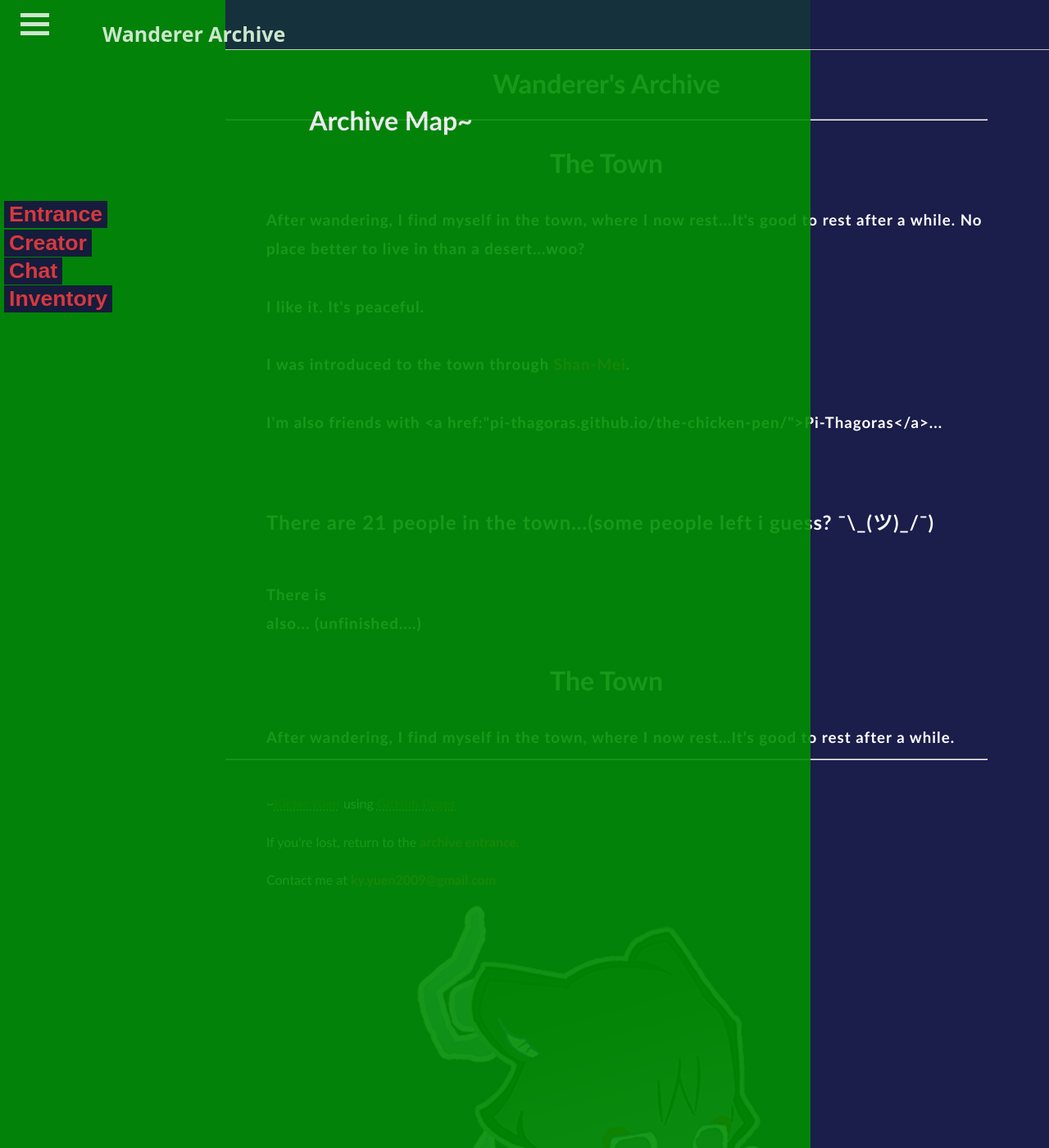
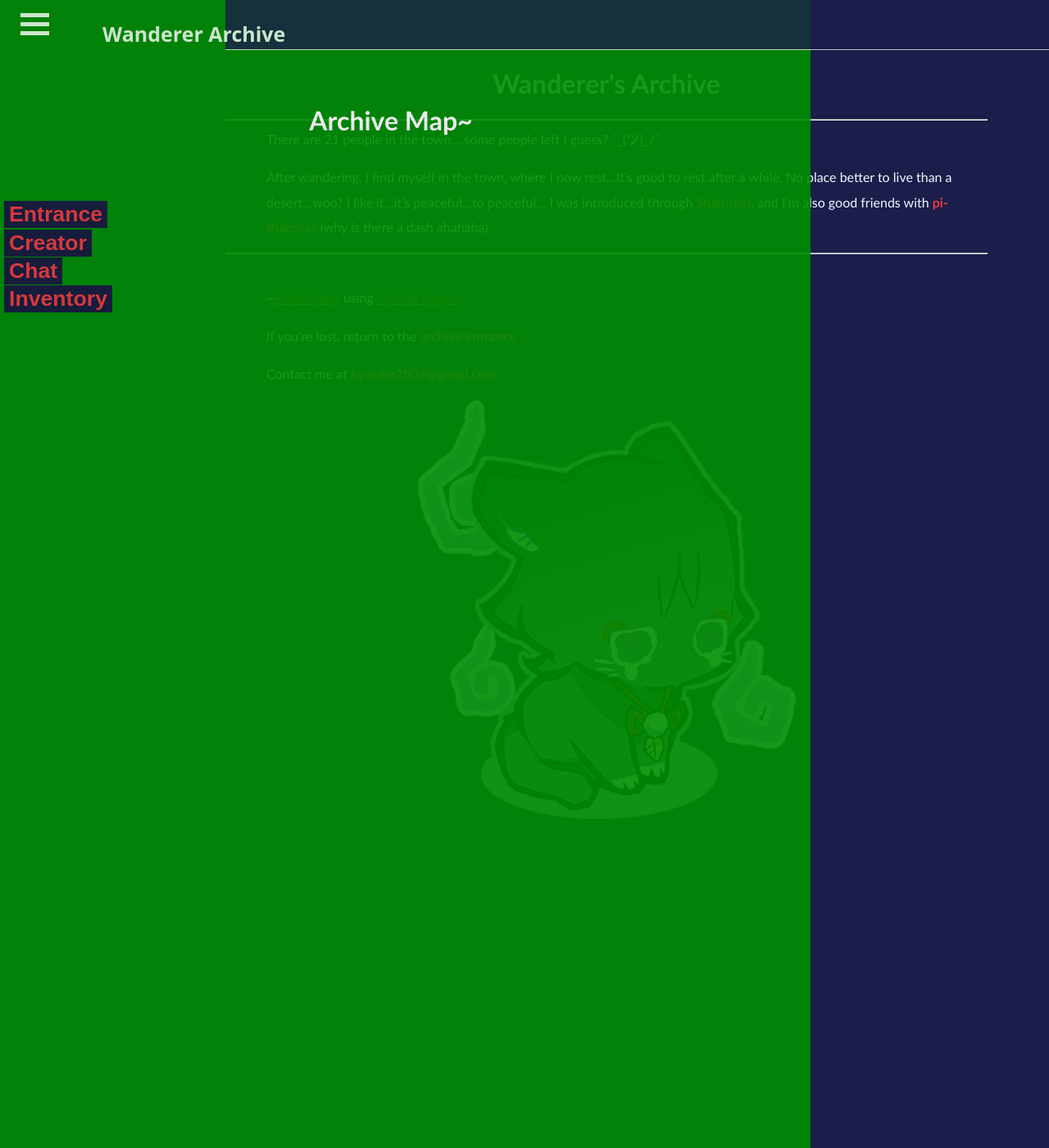
Before and after one commit to Rewind789/wanderer-archive, a Jekyll site: the page built from the-town.md, in a window 1280 px wide and 1400 px high. Shown: the whole window at 82% size. Built offline with Jekyll 4.4.1, drawn with Linux system fonts in a browser that asks for light colours; nearby versions of some CDN libraries; our own code applies the rules of GitHub Pages for plain Markdown files.

Commit message:
Update the-town.md

```diff
--- a/the-town.md
+++ b/the-town.md
@@ -1,19 +1,9 @@
-<head>
-  <title>The Town</title>
-  <link href="assets/css/main.css" rel="stylesheet" type="text/css">
-</head>
+---
+title: The Town
+---
 
-<h1>The Town</h1>
-<body>
-  <h3>After wandering, I find myself in the town, where I now rest...It's good to rest after a while. No place better to live in than a desert...woo?
-  <br><br> I like it. It's peaceful. <br><br> I was introduced to the town through <a href="https://shan-mei.github.io/shanmeis-notes/">Shan-Mei</a>.   <br><br>I'm also friends with <a href:"pi-thagoras.github.io/the-chicken-pen/">Pi-Thagoras</a>...
-  </h3>
-  <br>
-  <br>
-  <h2>There are 21 people in the town...(some people left i guess? ¯\_(ツ)_/¯)</h2>
-  <br>
-  <h3>There is <br> also... (unfinished....)</h3>
-</body>
+There are 21 people in the town... some people left I guess? ¯\_(ツ)_/¯
 
-# The Town
-### After wandering, I find myself in the town, where I now rest...It's good to rest after a while.
+After wandering, I find myself in the town, where I now rest...It's good to rest after a while. No place better to live than a desert...woo?
+I like it...it's peaceful...to peaceful...
+I was introduced through [Shan-mei](https://shan-mei.github.io/shanmeis-notes/), and I'm also good friends with [pi-thagoras](https://pi-thagoras.github.io/the-chicken-pen) (why is there a dash ahahaha)
```
